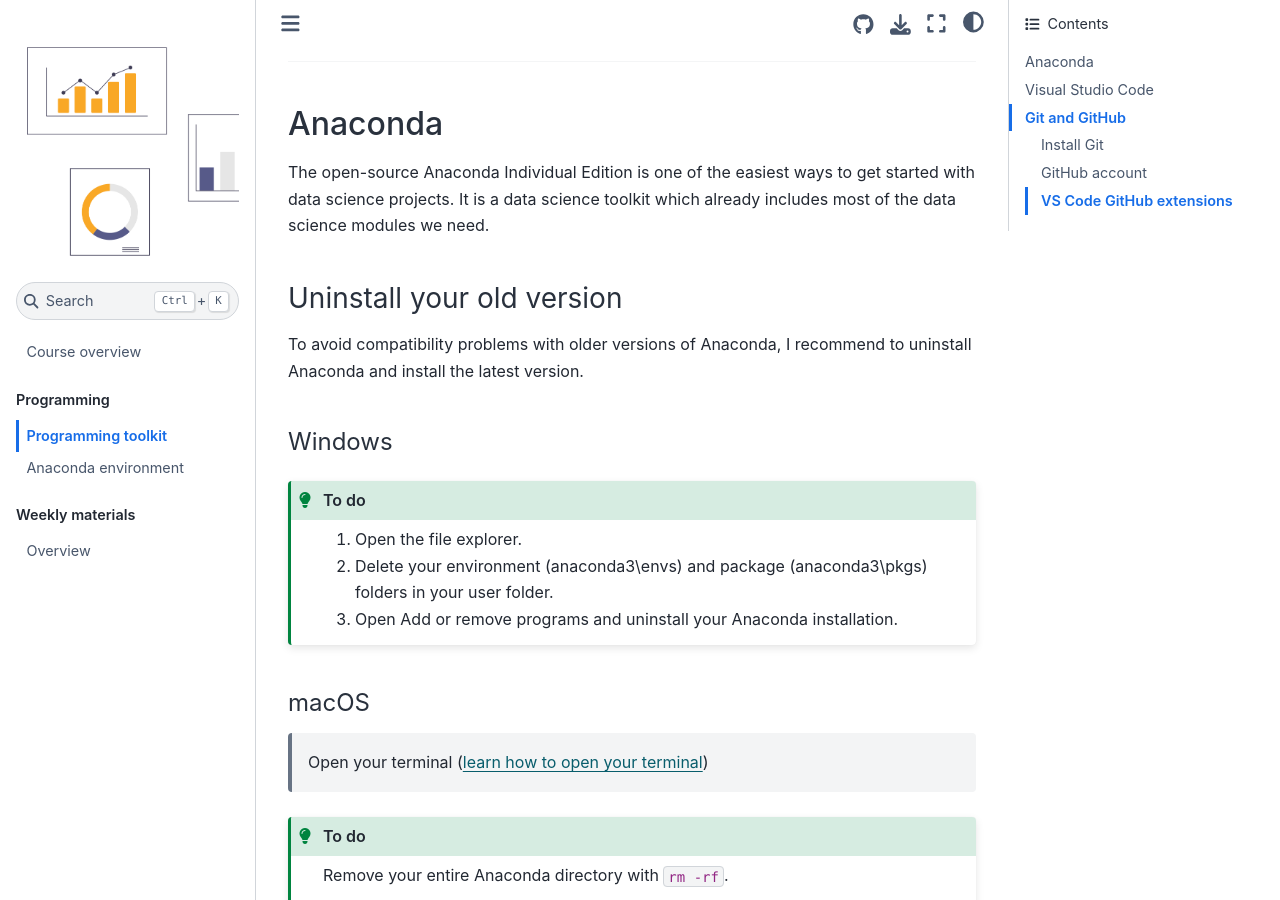
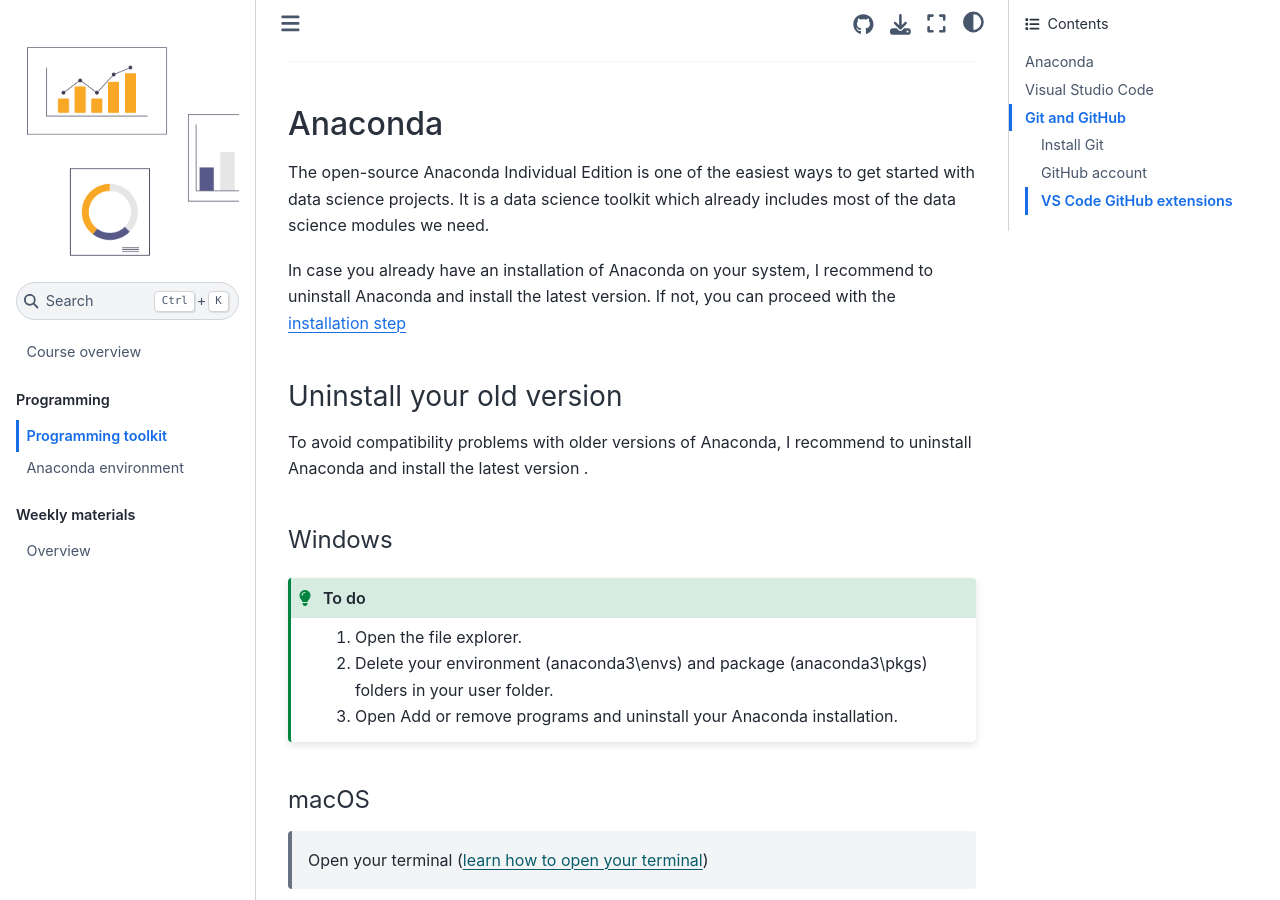
Before and after one commit to as-ws22/website, a Jupyter Book: the page built from docs/programming-toolkit.md, in a window 1280 px wide and 900 px high, scrolled down 338 px. Built offline with Jupyter Book 1.0.4 settings and Sphinx 7.4.7 and the Sphinx Book theme 1.1.4, drawn with Linux system fonts in a browser that asks for light colours; comment, search, counter and statistics services are not loaded.

Commit message:
Update programming-toolkit.md

`````diff
--- a/docs/programming-toolkit.md
+++ b/docs/programming-toolkit.md
@@ -17,10 +17,11 @@
 
 The open-source Anaconda Individual Edition is one of the easiest ways to get started with data science projects. It is a data science toolkit which already includes most of the data science modules we need.
 
+In case you already have an installation of Anaconda on your system, I recommend to uninstall Anaconda and install the latest version. If not, you can proceed with the [installation step](anaconda-installation)
 
 ### Uninstall your old version
 
-To avoid compatibility problems with older versions of Anaconda, I recommend to uninstall Anaconda and install the latest version.
+To avoid compatibility problems with older versions of Anaconda, I recommend to uninstall Anaconda and install the latest version .
 
 #### Windows
 
@@ -67,6 +68,7 @@
 
 ````
 
+(anaconda-installation)=
 ### Install Anaconda
 
 Install the latest version of the Anaconda Individual Edition:
`````
